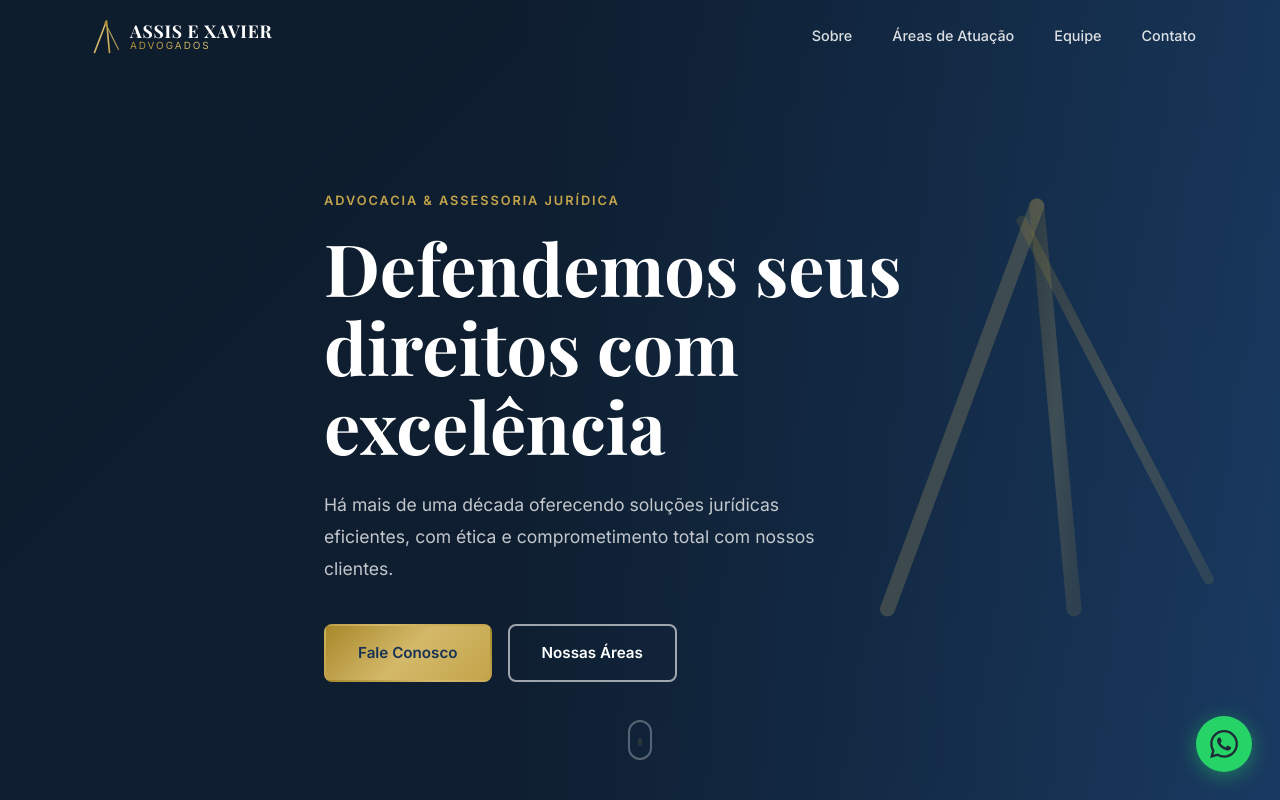
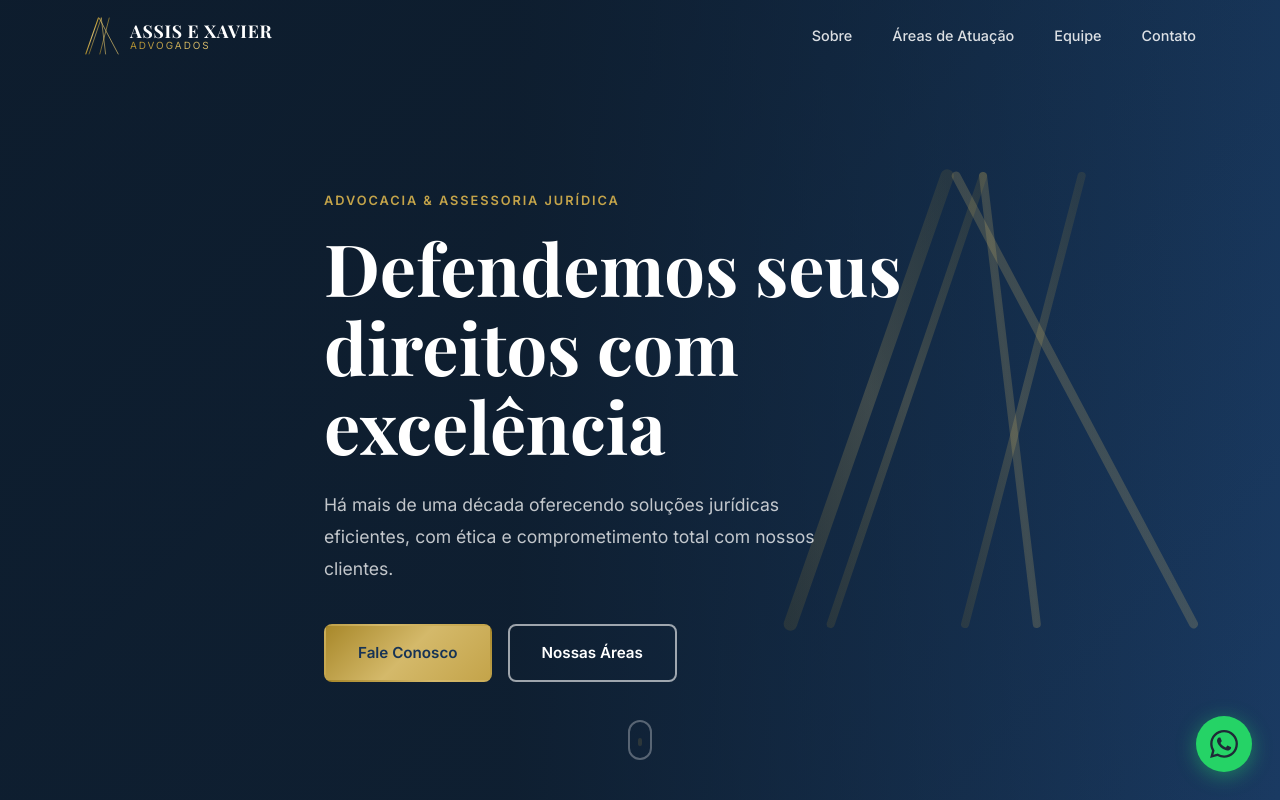
Before and after one commit to AssisXavierAdvogados/whatsapp-bot-assis-clean, a plain HTML site: page index.html in a window 1280 px wide. Shown: the top 800 px of the page. Drawn offline with nearby package versions, Linux system fonts and the light colour scheme.

Commit message:
Fix AX monogram SVG to match brand logo

```diff
--- a/index.html
+++ b/index.html
@@ -16,18 +16,20 @@
   <header class="navbar" id="navbar">
     <div class="container navbar__inner">
       <a href="#inicio" class="navbar__logo">
-        <svg class="logo-monogram" viewBox="0 0 48 52" fill="none" xmlns="http://www.w3.org/2000/svg" aria-hidden="true">
+        <svg class="logo-monogram" viewBox="0 0 100 110" fill="none" xmlns="http://www.w3.org/2000/svg" aria-hidden="true">
           <defs>
-            <linearGradient id="gold-nav" x1="0%" y1="0%" x2="100%" y2="100%">
+            <linearGradient id="gold-nav" x1="0%" y1="100%" x2="100%" y2="0%">
               <stop offset="0%" stop-color="#a8882a"/>
               <stop offset="50%" stop-color="#d4b96a"/>
-              <stop offset="100%" stop-color="#c4a44a"/>
+              <stop offset="100%" stop-color="#b8962e"/>
             </linearGradient>
           </defs>
-          <line x1="14" y1="48" x2="30" y2="6" stroke="url(#gold-nav)" stroke-width="2.2" stroke-linecap="round"/>
-          <line x1="30" y1="6" x2="34" y2="48" stroke="url(#gold-nav)" stroke-width="2.2" stroke-linecap="round"/>
-          <line x1="18" y1="34" x2="32" y2="34" stroke="url(#gold-nav)" stroke-width="2.2" stroke-linecap="round"/>
-          <line x1="28" y1="8" x2="46" y2="44" stroke="url(#gold-nav)" stroke-width="1.6" stroke-linecap="round" opacity="0.85"/>
+          <line x1="5" y1="105" x2="40" y2="5" stroke="url(#gold-nav)" stroke-width="3" stroke-linecap="round"/>
+          <line x1="14" y1="105" x2="48" y2="5" stroke="url(#gold-nav)" stroke-width="1.8" stroke-linecap="round"/>
+          <line x1="18" y1="72" x2="50" y2="72" stroke="url(#gold-nav)" stroke-width="2" stroke-linecap="round"/>
+          <line x1="48" y1="5" x2="60" y2="105" stroke="url(#gold-nav)" stroke-width="1.8" stroke-linecap="round"/>
+          <line x1="42" y1="5" x2="95" y2="105" stroke="url(#gold-nav)" stroke-width="2" stroke-linecap="round"/>
+          <line x1="70" y1="5" x2="44" y2="105" stroke="url(#gold-nav)" stroke-width="1.8" stroke-linecap="round"/>
         </svg>
         <div class="logo-text">
           <span class="logo-main">Assis e Xavier</span>
@@ -49,18 +51,20 @@
   <!-- HERO -->
   <section class="hero" id="inicio">
     <div class="hero__overlay"></div>
-    <svg class="hero__monogram" viewBox="0 0 300 320" fill="none" xmlns="http://www.w3.org/2000/svg" aria-hidden="true">
+    <svg class="hero__monogram" viewBox="0 0 100 110" fill="none" xmlns="http://www.w3.org/2000/svg" aria-hidden="true">
       <defs>
-        <linearGradient id="gold-hero" x1="0%" y1="0%" x2="100%" y2="100%">
-          <stop offset="0%" stop-color="#a8882a" stop-opacity="0.18"/>
+        <linearGradient id="gold-hero" x1="0%" y1="100%" x2="100%" y2="0%">
+          <stop offset="0%" stop-color="#a8882a" stop-opacity="0.15"/>
           <stop offset="50%" stop-color="#d4b96a" stop-opacity="0.22"/>
-          <stop offset="100%" stop-color="#c4a44a" stop-opacity="0.14"/>
+          <stop offset="100%" stop-color="#b8962e" stop-opacity="0.12"/>
         </linearGradient>
       </defs>
-      <line x1="80" y1="300" x2="180" y2="30" stroke="url(#gold-hero)" stroke-width="10" stroke-linecap="round"/>
-      <line x1="180" y1="30" x2="205" y2="300" stroke="url(#gold-hero)" stroke-width="10" stroke-linecap="round"/>
-      <line x1="105" y1="210" x2="195" y2="210" stroke="url(#gold-hero)" stroke-width="10" stroke-linecap="round"/>
-      <line x1="170" y1="40" x2="295" y2="280" stroke="url(#gold-hero)" stroke-width="7" stroke-linecap="round"/>
+      <line x1="5" y1="105" x2="40" y2="5" stroke="url(#gold-hero)" stroke-width="3" stroke-linecap="round"/>
+      <line x1="14" y1="105" x2="48" y2="5" stroke="url(#gold-hero)" stroke-width="1.8" stroke-linecap="round"/>
+      <line x1="18" y1="72" x2="50" y2="72" stroke="url(#gold-hero)" stroke-width="2" stroke-linecap="round"/>
+      <line x1="48" y1="5" x2="60" y2="105" stroke="url(#gold-hero)" stroke-width="1.8" stroke-linecap="round"/>
+      <line x1="42" y1="5" x2="95" y2="105" stroke="url(#gold-hero)" stroke-width="2" stroke-linecap="round"/>
+      <line x1="70" y1="5" x2="44" y2="105" stroke="url(#gold-hero)" stroke-width="1.8" stroke-linecap="round"/>
     </svg>
     <div class="container hero__content">
       <p class="hero__eyebrow">Advocacia &amp; Assessoria Jurídica</p>
@@ -81,10 +85,7 @@
   <section class="section sobre" id="sobre">
     <div class="container sobre__grid">
       <div class="sobre__visual">
-        <div class="sobre__badge">
-          <strong>+10</strong>
-          <span>anos de experiência</span>
-        </div>
+        <div class="sobre__badge"><strong>+10</strong><span>anos de experiência</span></div>
         <div class="sobre__img-wrap">
           <div class="sobre__img-placeholder">
             <svg viewBox="0 0 200 220" fill="none" xmlns="http://www.w3.org/2000/svg">
@@ -141,8 +142,7 @@
         <div class="membro-card">
           <div class="membro-card__avatar"><svg viewBox="0 0 120 120" xmlns="http://www.w3.org/2000/svg"><circle cx="60" cy="60" r="60" fill="#163355"/><circle cx="60" cy="45" r="22" fill="#c4a44a" opacity="0.3"/><ellipse cx="60" cy="95" rx="35" ry="25" fill="#c4a44a" opacity="0.2"/></svg></div>
           <div class="membro-card__info">
-            <h3>Dr. Willian Assis</h3>
-            <span class="membro-oab">OAB/XX 00.000</span>
+            <h3>Dr. Willian Assis</h3><span class="membro-oab">OAB/XX 00.000</span>
             <p>Sócio fundador. Especialista em Direito Civil e Empresarial com mais de 10 anos de atuação.</p>
             <div class="membro-card__areas"><span>Civil</span><span>Empresarial</span></div>
           </div>
@@ -150,8 +150,7 @@
         <div class="membro-card">
           <div class="membro-card__avatar"><svg viewBox="0 0 120 120" xmlns="http://www.w3.org/2000/svg"><circle cx="60" cy="60" r="60" fill="#163355"/><circle cx="60" cy="45" r="22" fill="#c4a44a" opacity="0.3"/><ellipse cx="60" cy="95" rx="35" ry="25" fill="#c4a44a" opacity="0.2"/></svg></div>
           <div class="membro-card__info">
-            <h3>Dr(a). Xavier</h3>
-            <span class="membro-oab">OAB/XX 00.001</span>
+            <h3>Dr(a). Xavier</h3><span class="membro-oab">OAB/XX 00.001</span>
             <p>Sócio(a). Especialista em Direito Trabalhista e Administrativo, com foco em compliance.</p>
             <div class="membro-card__areas"><span>Trabalhista</span><span>Administrativo</span></div>
           </div>
@@ -159,8 +158,7 @@
         <div class="membro-card">
           <div class="membro-card__avatar"><svg viewBox="0 0 120 120" xmlns="http://www.w3.org/2000/svg"><circle cx="60" cy="60" r="60" fill="#163355"/><circle cx="60" cy="45" r="22" fill="#c4a44a" opacity="0.3"/><ellipse cx="60" cy="95" rx="35" ry="25" fill="#c4a44a" opacity="0.2"/></svg></div>
           <div class="membro-card__info">
-            <h3>Dra. Colaboradora</h3>
-            <span class="membro-oab">OAB/XX 00.002</span>
+            <h3>Dra. Colaboradora</h3><span class="membro-oab">OAB/XX 00.002</span>
             <p>Especialista em Direito Imobiliário e planejamento patrimonial, atuando em todo o país.</p>
             <div class="membro-card__areas"><span>Imobiliário</span><span>Consultoria</span></div>
           </div>
@@ -204,12 +202,14 @@
     <div class="container footer__inner">
       <div class="footer__brand">
         <div class="footer__logo">
-          <svg class="logo-monogram" viewBox="0 0 48 52" fill="none" xmlns="http://www.w3.org/2000/svg">
-            <defs><linearGradient id="gold-ft" x1="0%" y1="0%" x2="100%" y2="100%"><stop offset="0%" stop-color="#a8882a"/><stop offset="50%" stop-color="#d4b96a"/><stop offset="100%" stop-color="#c4a44a"/></linearGradient></defs>
-            <line x1="14" y1="48" x2="30" y2="6" stroke="url(#gold-ft)" stroke-width="2.2" stroke-linecap="round"/>
-            <line x1="30" y1="6" x2="34" y2="48" stroke="url(#gold-ft)" stroke-width="2.2" stroke-linecap="round"/>
-            <line x1="18" y1="34" x2="32" y2="34" stroke="url(#gold-ft)" stroke-width="2.2" stroke-linecap="round"/>
-            <line x1="28" y1="8" x2="46" y2="44" stroke="url(#gold-ft)" stroke-width="1.6" stroke-linecap="round" opacity="0.85"/>
+          <svg class="logo-monogram" viewBox="0 0 100 110" fill="none" xmlns="http://www.w3.org/2000/svg" aria-hidden="true">
+            <defs><linearGradient id="gold-ft" x1="0%" y1="100%" x2="100%" y2="0%"><stop offset="0%" stop-color="#a8882a"/><stop offset="50%" stop-color="#d4b96a"/><stop offset="100%" stop-color="#b8962e"/></linearGradient></defs>
+            <line x1="5" y1="105" x2="40" y2="5" stroke="url(#gold-ft)" stroke-width="3" stroke-linecap="round"/>
+            <line x1="14" y1="105" x2="48" y2="5" stroke="url(#gold-ft)" stroke-width="1.8" stroke-linecap="round"/>
+            <line x1="18" y1="72" x2="50" y2="72" stroke="url(#gold-ft)" stroke-width="2" stroke-linecap="round"/>
+            <line x1="48" y1="5" x2="60" y2="105" stroke="url(#gold-ft)" stroke-width="1.8" stroke-linecap="round"/>
+            <line x1="42" y1="5" x2="95" y2="105" stroke="url(#gold-ft)" stroke-width="2" stroke-linecap="round"/>
+            <line x1="70" y1="5" x2="44" y2="105" stroke="url(#gold-ft)" stroke-width="1.8" stroke-linecap="round"/>
           </svg>
           <div class="logo-text"><span class="logo-main">Assis e Xavier</span><span class="logo-sub">Advogados</span></div>
         </div>
```
